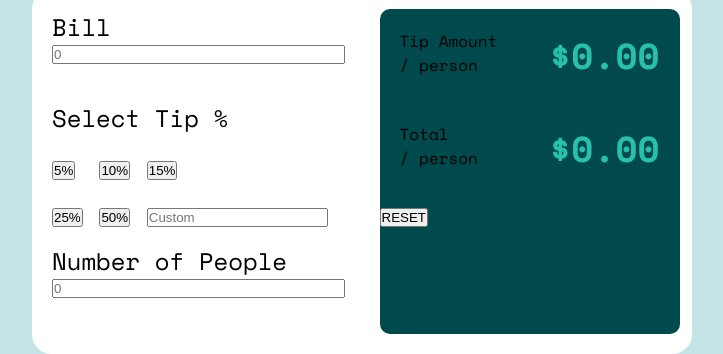
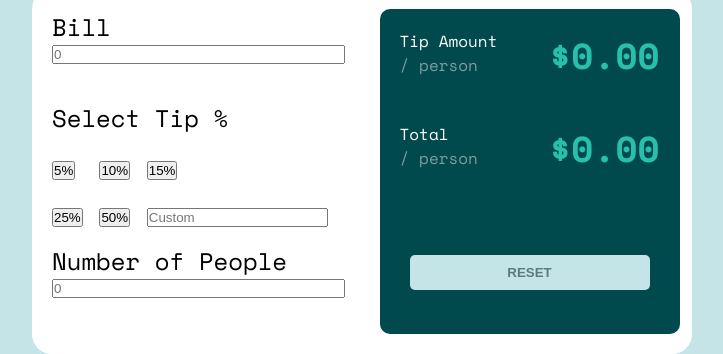
Before and after one commit to cfigueroa22/Tip-Calculator, a plain HTML site: page index.html in a window 1280 px wide. Shown: the part 449-803 px from the top of the page, without its empty margins (278-1001 px from the left). Drawn offline with nearby package versions, Linux system fonts and the light colour scheme.

Commit message:
display layout styling completed

```diff
--- a/index.html
+++ b/index.html
@@ -61,15 +61,15 @@
         <div class="display-container">
           <div class="amount-display">
             <div class="tip-text">
-              <p>Tip Amount</p>
-              <p>/ person</p>
+              <p class="text-display">Tip Amount</p>
+              <p class="person">/ person</p>
             </div>
             <div class="tip-amount-display">
               <span>$0.00</span>
             </div>
             <div class="total-text">
-              <p>Total</p>
-              <p>/ person</p>
+              <p class="text-display">Total</p>
+              <p class="person">/ person</p>
             </div>
             <div class="total-display">
               <span>$0.00</span>
--- a/style.css
+++ b/style.css
@@ -140,4 +140,34 @@ body {
 
 .reset-button {
   grid-area: reset;
+  display: flex;
+  justify-content: center;
+  margin-top: 20%;
 }
+
+.reset-button button {
+  width: 80%;
+  padding: 10px;
+  color: hsl(186, 14%, 43%);
+  font-weight: 700;
+  background-color: hsl(185, 41%, 84%);
+  border: none;
+  border-radius: 5px;
+  transition: all 0.3s ease;
+}
+
+.reset-button button:hover {
+  background-color: hsl(186, 14%, 43%);
+  color: hsl(185, 41%, 84%);
+  cursor: pointer;
+}
+
+.text-display {
+  font-size: 8px;
+  color: white;
+}
+
+.person {
+  color: hsl(184, 14%, 56%);
+  font-size: 4px;
+}
```
